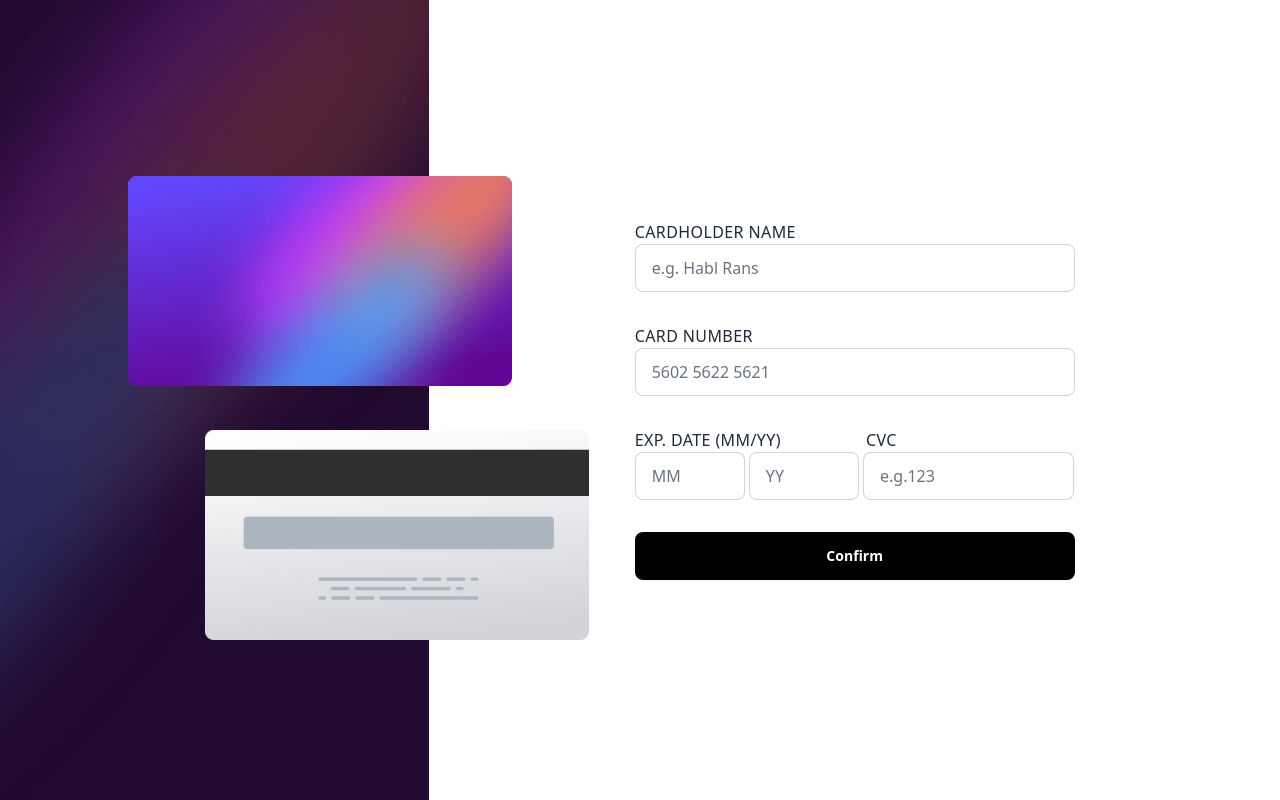
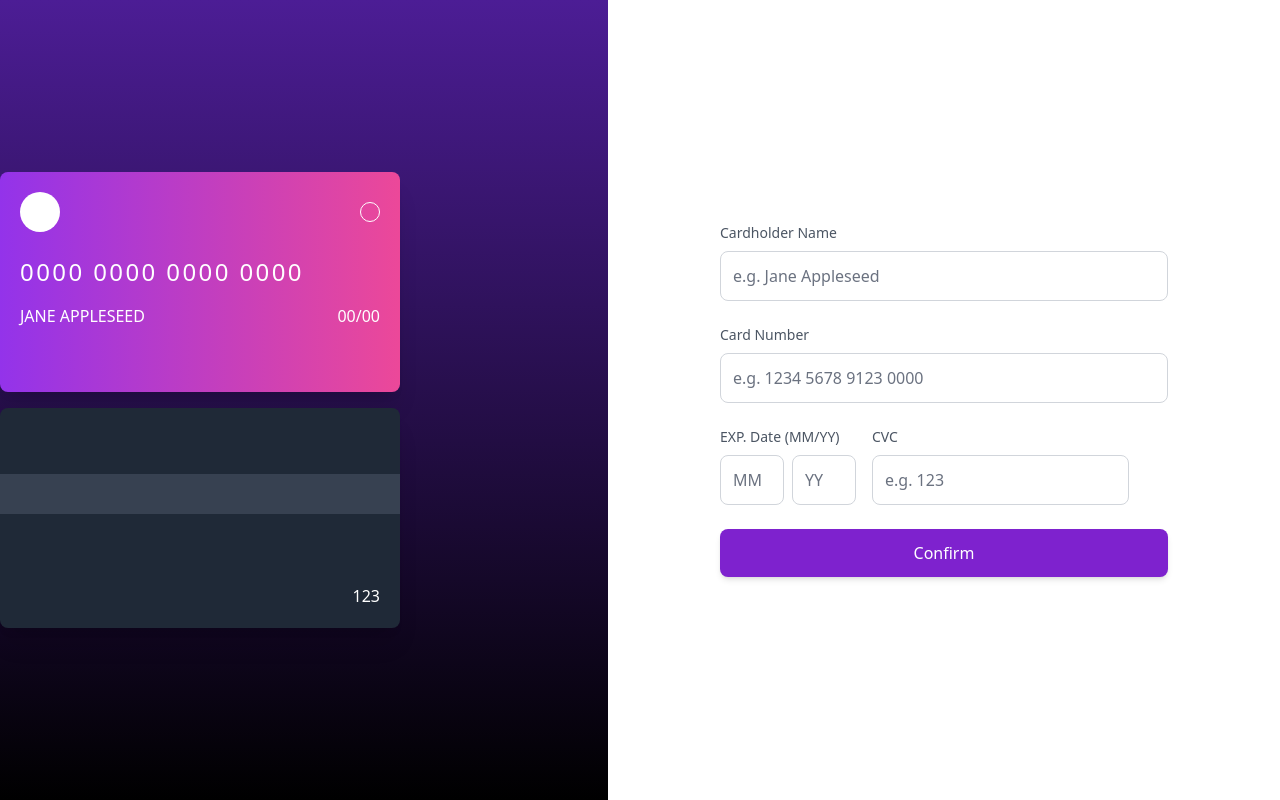
Before and after one commit to DaMuehlthaler/frontend-group-project, a SvelteKit app: page / in a window 1280 px wide. Built offline with nearby package versions, Linux system fonts and the light colour scheme.

Commit message:
changed everything

```diff
--- a/src/routes/+page.svelte
+++ b/src/routes/+page.svelte
@@ -1,69 +1,162 @@
+<script>
+	// Reaktive Variablen
+	let cardholderName = '';
+	let cardNumber = '';
+	let expiryMonth = '';
+	let expiryYear = '';
+	let cvc = '';
+	let isSubmitted = false;
+
+	// Formatiere die Kartennummer
+	$: formattedCardNumber = cardNumber
+		.replace(/\D/g, '') // Nur Ziffern
+		.replace(/(.{4})/g, '$1 ') // Leerzeichen nach 4 Ziffern
+		.trim();
+
+	function handleSubmit() {
+		isSubmitted = true;
+	}
+</script>
+
+<!-- Fonts -->
 <link rel="preconnect" href="https://fonts.googleapis.com" />
 <link rel="preconnect" href="https://fonts.gstatic.com" crossorigin />
 <link
 	href="https://fonts.googleapis.com/css2?family=Space+Grotesk:wght@300..700&display=swap"
 	rel="stylesheet"
 />
-<img src="/images/bg-card-front.png" alt="ihhh" class="absolute z-10 top-[22%] left-[10%] w-96" />
-<img src="/images/bg-card-back.png" alt="ihhh" class="absolute z-20 bottom-[20%] left-[16%] w-96" />
-<div class="flex">
-	<img src="/images/bg-main-desktop.png" alt="ihhh" class="h-screen -z-10" />
-	<div class="h-screen w-screen bg-white flex flex-col justify-center items-center">
-		<div class="w-[440px] h-fit">
-			<form action="/">
-				<label for="name" class="text-grey uppercase tracking-wide font-condensed"
+
+<!-- Main Container -->
+<div
+	class="h-screen flex flex-col lg:flex-row items-center justify-center bg-gradient-to-b from-violet-900 to-black font-space-grotesk"
+>
+	<!-- Linker Bereich: Karten -->
+	{#if !isSubmitted}
+		<div class="relative flex-1 flex flex-col items-center lg:items-start lg:justify-center">
+			<!-- Vorderseite der Karte -->
+			<div
+				class="relative w-[280px] lg:w-[400px] h-[160px] lg:h-[220px] bg-gradient-to-r from-purple-600 to-pink-500 rounded-lg p-5 shadow-xl"
+			>
+				<div class="flex justify-between items-center">
+					<div class="w-10 h-10 bg-white rounded-full"></div>
+					<div class="w-5 h-5 border border-white rounded-full"></div>
+				</div>
+				<p class="mt-6 text-white text-xl lg:text-2xl tracking-widest">
+					{formattedCardNumber || '0000 0000 0000 0000'}
+				</p>
+				<div class="flex justify-between mt-4 text-white text-sm lg:text-base">
+					<p>{cardholderName || 'JANE APPLESEED'}</p>
+					<p>{expiryMonth || '00'}/{expiryYear || '00'}</p>
+				</div>
+			</div>
+
+			<!-- Rückseite der Karte -->
+			<div
+				class="relative mt-4 w-[280px] lg:w-[400px] h-[160px] lg:h-[220px] bg-gray-800 rounded-lg p-5 shadow-xl"
+			>
+				<div class="absolute top-[30%] left-0 right-0 h-[40px] bg-gray-700"></div>
+				<p class="absolute bottom-5 right-5 text-white text-sm lg:text-base">{cvc || '123'}</p>
+			</div>
+		</div>
+
+		<!-- Rechter Bereich: Formular -->
+		<div
+			class="flex-1 flex items-center justify-center bg-white h-full w-full lg:w-auto lg:h-screen rounded-t-[20px] lg:rounded-none p-8"
+		>
+			<form class="w-full max-w-md space-y-6" on:submit|preventDefault={handleSubmit}>
+				<div>
+					<label for="name" class="block text-gray-600 text-sm font-medium mb-2"
 						>Cardholder Name</label
 					>
 					<input
 						id="name"
 						type="text"
-					placeholder="e.g. Habl Rans"
-					class="input input-bordered w-full bg-white mb-8"
+						bind:value={cardholderName}
+						placeholder="e.g. Jane Appleseed"
+						class="w-full border border-gray-300 rounded-lg p-3 focus:outline-none focus:ring-2 focus:ring-purple-500"
 						required
 					/>
-				<br />
-				<label for="card" class="text-grey uppercase tracking-wide font-space-grotesk"
-					>Card Number</label
-				>
+				</div>
+				<div>
+					<label for="card" class="block text-gray-600 text-sm font-medium mb-2">Card Number</label>
 					<input
-					type="number"
-					maxlength="10"
 						id="card"
+						type="text"
+						bind:value={cardNumber}
+						placeholder="e.g. 1234 5678 9123 0000"
+						class="w-full border border-gray-300 rounded-lg p-3 focus:outline-none focus:ring-2 focus:ring-purple-500"
+						maxlength="19"
 						required
-					placeholder="5602 5622 5621"
-					class="input input-bordered w-full mb-8 bg-white"
 					/>
-				<div class="w-full flex gap-[85px]">
-					<label for="expiry" class="text-grey uppercase tracking-wide">EXP. Date (MM/YY)</label>
-					<label for="cvc" class="text-grey uppercase tracking-wide text-right mr">CVC</label>
 				</div>
-
+				<div class="flex space-x-4">
+					<div>
+						<label class="block text-gray-600 text-sm font-medium mb-2">EXP. Date (MM/YY)</label>
+						<div class="flex space-x-2">
 							<input
-					type="number"
+								type="text"
+								bind:value={expiryMonth}
+								placeholder="MM"
+								class="w-16 border border-gray-300 rounded-lg p-3 focus:outline-none focus:ring-2 focus:ring-purple-500"
 								maxlength="2"
 								required
-					placeholder="MM"
-					class="input input-bordered w-1/4 bg-white mb-8"
 							/>
-
 							<input
-					type="number"
+								type="text"
+								bind:value={expiryYear}
+								placeholder="YY"
+								class="w-16 border border-gray-300 rounded-lg p-3 focus:outline-none focus:ring-2 focus:ring-purple-500"
 								maxlength="2"
 								required
-					placeholder="YY"
-					class="input input-bordered bg-white w-1/4"
 							/>
-
+						</div>
+					</div>
+					<div>
+						<label for="cvc" class="block text-gray-600 text-sm font-medium mb-2">CVC</label>
 						<input
-					type="number"
+							id="cvc"
+							type="text"
+							bind:value={cvc}
+							placeholder="e.g. 123"
+							class="w-full border border-gray-300 rounded-lg p-3 focus:outline-none focus:ring-2 focus:ring-purple-500"
 							maxlength="3"
 							required
-					placeholder="e.g.123"
-					class="input input-bordered w-[48%] bg-white mb-8"
 						/>
-				<br />
-				<button class="btn btn-primary border-none bg-black w-full text-white">Confirm</button>
+					</div>
+				</div>
+				<button
+					class="w-full bg-purple-700 text-white py-3 rounded-lg shadow-md hover:bg-purple-800"
+				>
+					Confirm
+				</button>
 			</form>
 		</div>
+	{:else}
+		<!-- Erfolgsseite -->
+		<div
+			class="flex flex-col items-center text-center space-y-4 bg-white h-full w-full lg:w-auto lg:h-screen rounded-t-[20px] lg:rounded-none p-8"
+		>
+			<div class="w-16 h-16 bg-purple-700 text-white rounded-full flex items-center justify-center">
+				<svg
+					xmlns="http://www.w3.org/2000/svg"
+					class="h-8 w-8"
+					fill="none"
+					viewBox="0 0 24 24"
+					stroke="currentColor"
+				>
+					<path
+						stroke-linecap="round"
+						stroke-linejoin="round"
+						stroke-width="2"
+						d="M5 13l4 4L19 7"
+					/>
+				</svg>
 			</div>
+			<h2 class="text-2xl font-bold">Thank You!</h2>
+			<p class="text-gray-500">We've added your card details</p>
+			<button class="w-full bg-purple-700 text-white py-3 rounded-lg shadow-md hover:bg-purple-800">
+				Continue
+			</button>
 		</div>
+	{/if}
+</div>
```
Lines whose indentation alone changed are shown as unchanged.
